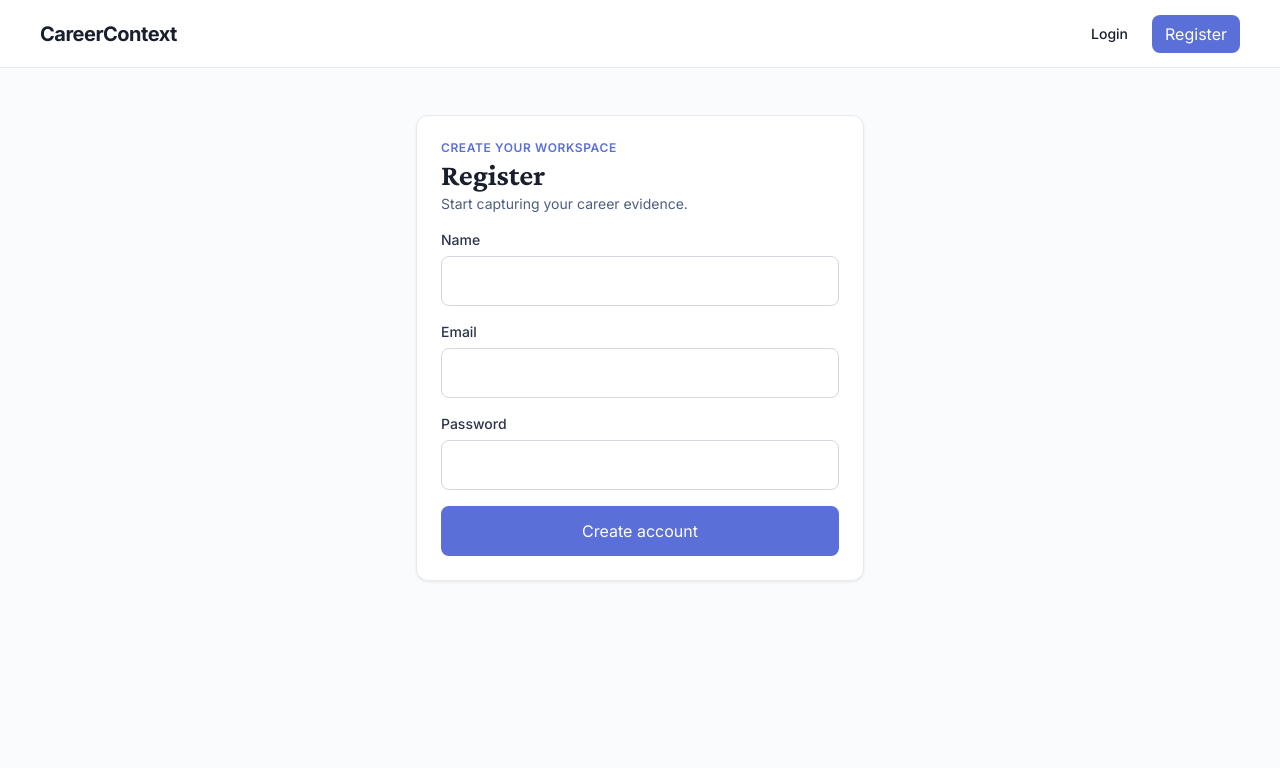
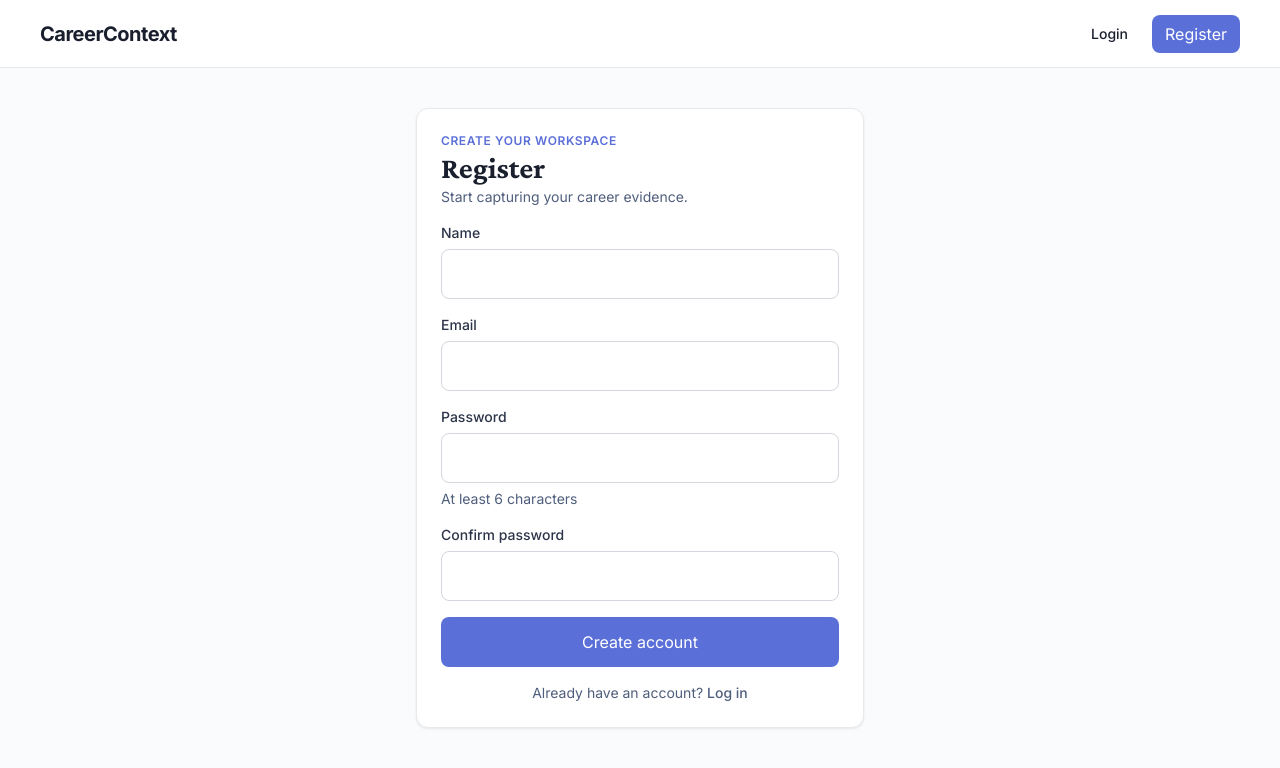
Before and after one commit to SamuelFleming/CareerContext_1, a React (Vite) app in the folder client/: page /register in a window 1280 px wide. Shown: the top 768 px of the page. Built offline with nearby package versions, Linux system fonts and the light colour scheme.

Commit message:
Login and Resgister non-input validation

```diff
--- a/client/src/components/navigation/TopNav.jsx
+++ b/client/src/components/navigation/TopNav.jsx
@@ -1,8 +1,16 @@
 // client/src/components/navigation/TopNav.jsx
-import { Link } from "react-router-dom";
+import { Link, useNavigate } from "react-router-dom";
 import Button from "../ui/Button";
+import { useAuth } from "../../features/auth/authContext";
 
 export default function TopNav({ variant = "public" }) {
+  const navigate = useNavigate();
+  const { logout } = useAuth();
+
+  const handleLogout = () => {
+    logout();
+    navigate("/login", { replace: true });
+  };
   return (
     <header className="sticky top-0 z-30 flex min-h-[68px] items-center justify-between border-b border-[var(--neutral-200)] bg-[var(--neutral-000)]/85 px-6 backdrop-blur-md lg:px-10">
       <Link
@@ -39,6 +47,9 @@ export default function TopNav({ variant = "public" }) {
             >
               Profile
             </Link>
+            <Button variant="secondary" size="sm" onClick={handleLogout}>
+              Log out
+            </Button>
           </>
         )}
       </nav>
--- a/client/src/features/auth/LoginPage.jsx
+++ b/client/src/features/auth/LoginPage.jsx
@@ -1,9 +1,64 @@
 // client/src/features/auth/LoginPage.jsx
+import { useState } from "react";
+import { Link, Navigate, useLocation, useNavigate } from "react-router-dom";
+
 import Card from "../../components/ui/Card";
 import Input from "../../components/ui/Input";
 import Button from "../../components/ui/Button";
+import { useAuth } from "./authContext";
 
 export default function LoginPage() {
+  const navigate = useNavigate();
+  const location = useLocation();
+  const { login, isAuthenticated, isLoading } = useAuth();
+
+  const [email, setEmail] = useState("");
+  const [password, setPassword] = useState("");
+  const [fieldErrors, setFieldErrors] = useState({});
+  const [formError, setFormError] = useState("");
+  const [isSubmitting, setIsSubmitting] = useState(false);
+
+  if (!isLoading && isAuthenticated) {
+    return <Navigate to="/dashboard" replace />;
+  }
+
+  const validate = () => {
+    const errors = {};
+
+    if (!email.trim()) {
+      errors.email = "Email is required";
+    }
+
+    if (!password) {
+      errors.password = "Password is required";
+    }
+
+    setFieldErrors(errors);
+    return Object.keys(errors).length === 0;
+  };
+
+  const handleSubmit = async (event) => {
+    event.preventDefault();
+    setFormError("");
+
+    if (!validate()) {
+      return;
+    }
+
+    setIsSubmitting(true);
+
+    try {
+      await login({ email, password });
+
+      const redirectTo = location.state?.from?.pathname || "/dashboard";
+      navigate(redirectTo, { replace: true });
+    } catch (error) {
+      setFormError(error.message || "Unable to log in. Please try again.");
+    } finally {
+      setIsSubmitting(false);
+    }
+  };
+
   return (
     <div className="grid min-h-[60vh] place-items-center">
       <Card className="flex w-full max-w-md flex-col gap-4">
@@ -19,14 +74,51 @@ export default function LoginPage() {
           </p>
         </div>
 
-        <form className="flex flex-col gap-4">
-          <Input id="email" label="Email" type="email" />
-          <Input id="password" label="Password" type="password" />
+        {formError && (
+          <div
+            role="alert"
+            className="rounded-md border border-[var(--error-100)] bg-[var(--error-100)]/40 px-4 py-3 text-sm text-[var(--error-600)]"
+          >
+            {formError}
+          </div>
+        )}
 
-          <Button type="submit" className="w-full">
-            Login
+        <form className="flex flex-col gap-4" onSubmit={handleSubmit} noValidate>
+          <Input
+            id="email"
+            label="Email"
+            type="email"
+            autoComplete="email"
+            value={email}
+            onChange={(event) => setEmail(event.target.value)}
+            error={fieldErrors.email}
+            disabled={isSubmitting}
+          />
+          <Input
+            id="password"
+            label="Password"
+            type="password"
+            autoComplete="current-password"
+            value={password}
+            onChange={(event) => setPassword(event.target.value)}
+            error={fieldErrors.password}
+            disabled={isSubmitting}
+          />
+
+          <Button type="submit" className="w-full" disabled={isSubmitting}>
+            {isSubmitting ? "Logging in..." : "Login"}
           </Button>
         </form>
+
+        <p className="text-center text-sm text-[var(--primary-600)]">
+          New here?{" "}
+          <Link
+            to="/register"
+            className="font-medium text-[var(--accent-600)] hover:text-[var(--accent-500)]"
+          >
+            Create an account
+          </Link>
+        </p>
       </Card>
     </div>
   );
--- a/client/src/features/auth/RegisterPage.jsx
+++ b/client/src/features/auth/RegisterPage.jsx
@@ -1,9 +1,75 @@
 // client/src/features/auth/RegisterPage.jsx
+import { useState } from "react";
+import { Link, Navigate, useNavigate } from "react-router-dom";
+
 import Card from "../../components/ui/Card";
 import Input from "../../components/ui/Input";
 import Button from "../../components/ui/Button";
+import { useAuth } from "./authContext";
 
 export default function RegisterPage() {
+  const navigate = useNavigate();
+  const { register, isAuthenticated, isLoading } = useAuth();
+
+  const [name, setName] = useState("");
+  const [email, setEmail] = useState("");
+  const [password, setPassword] = useState("");
+  const [confirmPassword, setConfirmPassword] = useState("");
+  const [fieldErrors, setFieldErrors] = useState({});
+  const [formError, setFormError] = useState("");
+  const [isSubmitting, setIsSubmitting] = useState(false);
+
+  if (!isLoading && isAuthenticated) {
+    return <Navigate to="/profile" replace />;
+  }
+
+  const validate = () => {
+    const errors = {};
+
+    if (!name.trim()) {
+      errors.name = "Name is required";
+    }
+
+    if (!email.trim()) {
+      errors.email = "Email is required";
+    }
+
+    if (!password) {
+      errors.password = "Password is required";
+    } else if (password.length < 6) {
+      errors.password = "Password must be at least 6 characters";
+    }
+
+    if (!confirmPassword) {
+      errors.confirmPassword = "Please confirm your password";
+    } else if (password !== confirmPassword) {
+      errors.confirmPassword = "Passwords do not match";
+    }
+
+    setFieldErrors(errors);
+    return Object.keys(errors).length === 0;
+  };
+
+  const handleSubmit = async (event) => {
+    event.preventDefault();
+    setFormError("");
+
+    if (!validate()) {
+      return;
+    }
+
+    setIsSubmitting(true);
+
+    try {
+      await register({ name, email, password });
+      navigate("/profile", { replace: true });
+    } catch (error) {
+      setFormError(error.message || "Unable to create account. Please try again.");
+    } finally {
+      setIsSubmitting(false);
+    }
+  };
+
   return (
     <div className="grid min-h-[60vh] place-items-center">
       <Card className="flex w-full max-w-md flex-col gap-4">
@@ -19,15 +85,72 @@ export default function RegisterPage() {
           </p>
         </div>
 
-        <form className="flex flex-col gap-4">
-          <Input id="name" label="Name" type="text" />
-          <Input id="email" label="Email" type="email" />
-          <Input id="password" label="Password" type="password" />
+        {formError && (
+          <div
+            role="alert"
+            className="rounded-md border border-[var(--error-100)] bg-[var(--error-100)]/40 px-4 py-3 text-sm text-[var(--error-600)]"
+          >
+            {formError}
+          </div>
+        )}
 
-          <Button type="submit" className="w-full">
-            Create account
+        <form className="flex flex-col gap-4" onSubmit={handleSubmit} noValidate>
+          <Input
+            id="name"
+            label="Name"
+            type="text"
+            autoComplete="name"
+            value={name}
+            onChange={(event) => setName(event.target.value)}
+            error={fieldErrors.name}
+            disabled={isSubmitting}
+          />
+          <Input
+            id="email"
+            label="Email"
+            type="email"
+            autoComplete="email"
+            value={email}
+            onChange={(event) => setEmail(event.target.value)}
+            error={fieldErrors.email}
+            disabled={isSubmitting}
+          />
+          <Input
+            id="password"
+            label="Password"
+            type="password"
+            autoComplete="new-password"
+            value={password}
+            onChange={(event) => setPassword(event.target.value)}
+            error={fieldErrors.password}
+            helperText="At least 6 characters"
+            disabled={isSubmitting}
+          />
+          <Input
+            id="confirmPassword"
+            label="Confirm password"
+            type="password"
+            autoComplete="new-password"
+            value={confirmPassword}
+            onChange={(event) => setConfirmPassword(event.target.value)}
+            error={fieldErrors.confirmPassword}
+            disabled={isSubmitting}
+          />
+
+          <Button type="submit" className="w-full" disabled={isSubmitting}>
+            {isSubmitting ? "Creating account..." : "Create account"}
           </Button>
         </form>
+
+        <p className="text-center text-sm text-[var(--primary-600)]">
+          Already have an account?{" "}
+          <Link
+            to="/login"
+            className="font-medium text-[var(--accent-600)] hover:text-[var(--accent-500)]"
+          >
+            Log in
+          </Link>
+        </p>
       </Card>
     </div>
   );
```
